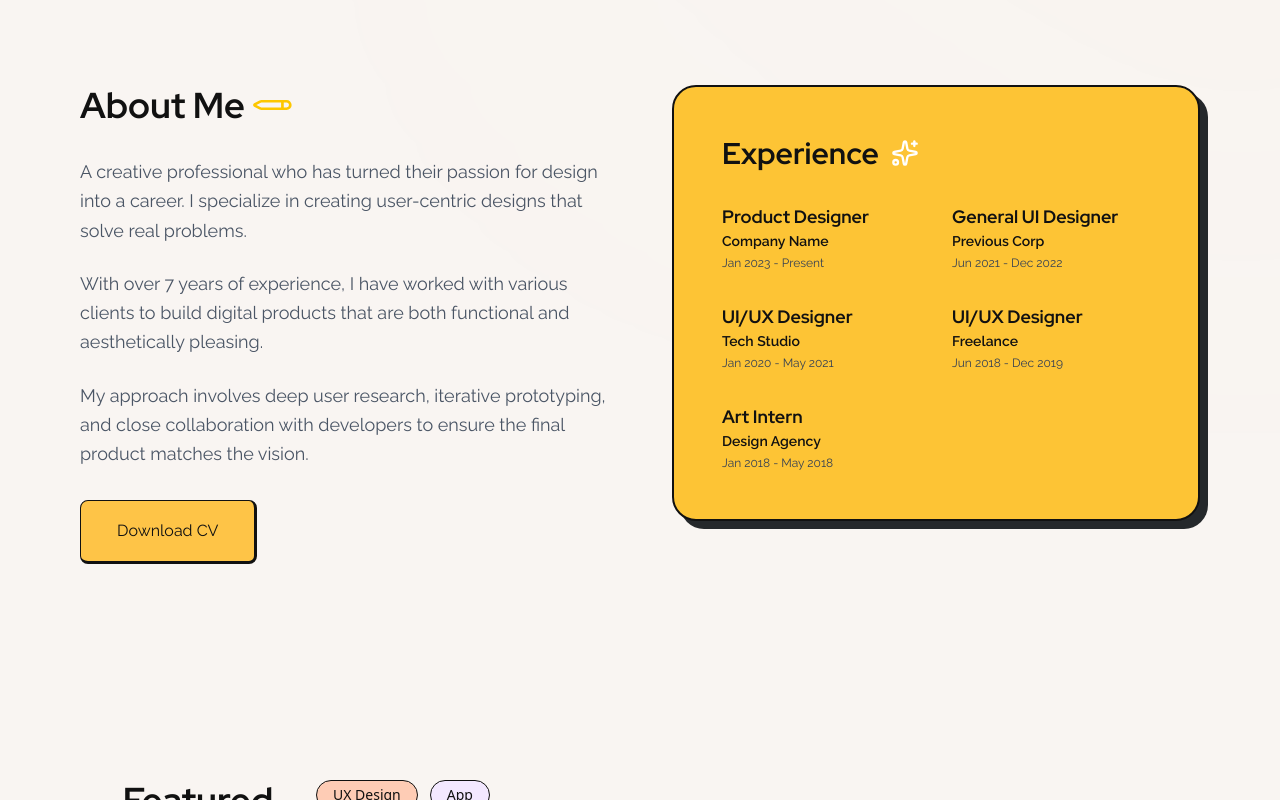
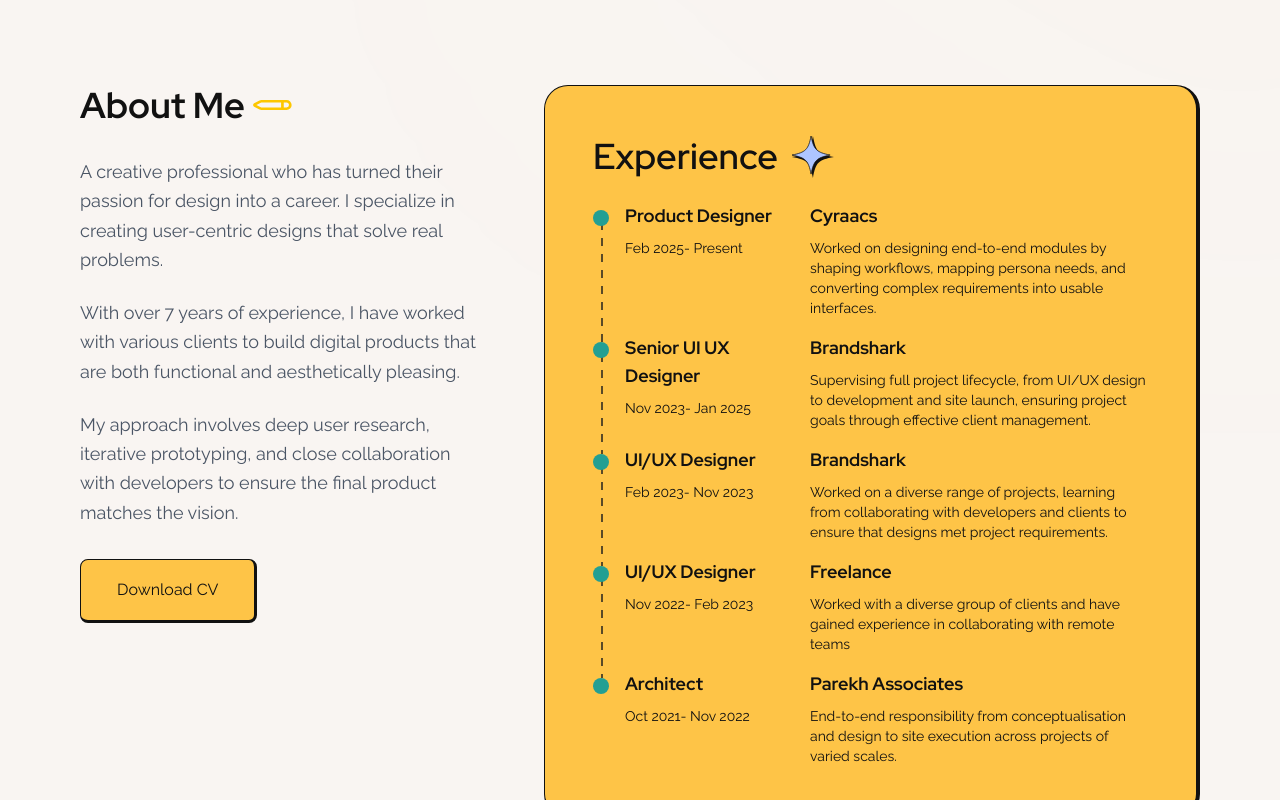
Before and after one commit to Viraj-10/diyalee-portfolio, a React (Vite) app: page / in a window 1280 px wide. Shown: the part 1600-2400 px from the top of the page. Built offline with nearby package versions, Linux system fonts and the light colour scheme.

Commit message:
fix: experince part

```diff
--- a/src/components/sections/About.tsx
+++ b/src/components/sections/About.tsx
@@ -1,50 +1,36 @@
-import React from 'react';
-import { Section } from '../ui/Section';
-import { Button } from '../ui/Button';
-import { Pencil, Sparkles } from 'lucide-react';
-
-const ExperienceItem: React.FC<{
-    role: string;
-    company: string;
-    period: string;
-}> = ({ role, company, period }) => (
-    <div className="mb-6 last:mb-0">
-        <h4 className="font-bold text-lg">{role}</h4>
-        <p className="text-sm font-semibold mb-1">{company}</p>
-        <p className="text-xs text-gray-700">{period}</p>
-    </div>
-);
+import React from "react";
+import { Section } from "../ui/Section";
+import { Button } from "../ui/Button";
+import { Pencil } from "lucide-react";
+import { EXPERIENCES } from "#src/consts";
+import Sparkles from "#src/assets/experince.svg";
+import { ExperienceContainer } from "#src/components/ui/Experince";
 
 export const About: React.FC = () => {
-    const experiences = [
-        { role: 'Product Designer', company: 'Company Name', period: 'Jan 2023 - Present' },
-        { role: 'General UI Designer', company: 'Previous Corp', period: 'Jun 2021 - Dec 2022' },
-        { role: 'UI/UX Designer', company: 'Tech Studio', period: 'Jan 2020 - May 2021' },
-        { role: 'UI/UX Designer', company: 'Freelance', period: 'Jun 2018 - Dec 2019' },
-        { role: 'Art Intern', company: 'Design Agency', period: 'Jan 2018 - May 2018' },
-    ];
-
   return (
     <Section className="py-24" id="about">
       <div className="flex flex-col lg:flex-row gap-16">
         {/* Left: About Me */}
-                <div className="flex-1">
+        <div className="flex-1 grow-25">
           <h2 className="text-4xl font-bold mb-8 flex items-center gap-3">
             About Me
             <Pencil className="text-yellow-400 rotate-45" size={32} />
           </h2>
           <div className="space-y-6 text-gray-600 text-lg leading-relaxed">
             <p>
-                            A creative professional who has turned their passion for design into a career.
-                            I specialize in creating user-centric designs that solve real problems.
+              A creative professional who has turned their passion for design
+              into a career. I specialize in creating user-centric designs that
+              solve real problems.
             </p>
             <p>
-                            With over 7 years of experience, I have worked with various clients to build
-                            digital products that are both functional and aesthetically pleasing.
+              With over 7 years of experience, I have worked with various
+              clients to build digital products that are both functional and
+              aesthetically pleasing.
             </p>
             <p>
-                            My approach involves deep user research, iterative prototyping, and close
-                            collaboration with developers to ensure the final product matches the vision.
+              My approach involves deep user research, iterative prototyping,
+              and close collaboration with developers to ensure the final
+              product matches the vision.
             </p>
           </div>
           <div className="mt-8">
@@ -53,18 +39,14 @@ export const About: React.FC = () => {
         </div>
 
         {/* Right: Experience Card */}
-                <div className="flex-1">
-                    <div className="bg-yellow rounded-3xl p-8 md:p-12 shadow-[8px_8px_0px_0px_rgba(37,40,43,1)] border-2 border-dark relative">
-                        <h3 className="text-3xl font-bold mb-8 flex items-center gap-3">
+        <div className="flex-1 grow-41">
+          <div className="bg-primary-300 rounded-3xl p-12 border-dark border-t-[0.5px] border-l-[0.5px] border-b-[4.5px] border-r-[4.5px]  relative">
+            <h3 className="text-4xl font-semibold mb-6 flex items-center">
               Experience
-                            <Sparkles className="text-white" size={28} />
+              <img src={Sparkles} alt="Sparkles" className="ml-3 w-11 h-11" />
             </h3>
 
-                        <div className="grid md:grid-cols-2 gap-x-8 gap-y-2">
-                            {experiences.map((exp, index) => (
-                                <ExperienceItem key={index} {...exp} />
-                            ))}
-                        </div>
+            <ExperienceContainer experiences={EXPERIENCES} />
           </div>
         </div>
       </div>
--- /dev/null
+++ b/src/components/ui/Experince.tsx
@@ -0,0 +1,84 @@
+import React from "react";
+
+// Individual Experience Item Component
+const ExperienceItem = ({
+  designation,
+  company,
+  period,
+  description,
+  isLast = false,
+}) => {
+  return (
+    <div className="relative flex gap-4">
+      {/* Timeline Line and Dot */}
+      <div className="relative flex flex-col items-center w-4 shrink-0">
+        {/* Dot */}
+        <div className="w-4 h-4 rounded-full bg-green-300 z-10 mt-2"></div>
+
+        {/* Dotted Line */}
+
+        {/* Dashed Line using SVG - extends from bottom of dot to next dot */}
+        {!isLast && (
+          <div className="absolute left-1/2 transform -translate-x-1/2 w-0 top-5 -bottom-2">
+            <svg
+              width="2"
+              height="100%"
+              className="absolute top-0 left-0"
+              preserveAspectRatio="none"
+            >
+              <line
+                x1="1"
+                y1="0"
+                x2="1"
+                y2="100%"
+                className="stroke-dotted-border"
+                strokeWidth="2"
+                vectorEffect="non-scaling-stroke"
+                strokeDasharray="8 8"
+              />
+            </svg>
+          </div>
+        )}
+      </div>
+
+      {/* Content */}
+      <div className={`flex-1 ${isLast ? "" : "pb-4"}`}>
+        <div className="flex flex-row gap-4">
+          {/* Left Column - Designation and Period */}
+          <div className="flex-1">
+            <h3 className="text-lg font-bold mb-2">{designation}</h3>
+            <p className="text-sm">{period}</p>
+          </div>
+
+          {/* Right Column - Company and Description */}
+          <div className="flex-2">
+            <h4 className="text-lg font-bold  mb-2">{company}</h4>
+            <p className="text-sm">{description}</p>
+          </div>
+        </div>
+      </div>
+    </div>
+  );
+};
+
+// Main Experience Container Component
+const ExperienceContainer = ({ experiences }) => {
+  return (
+    <div className="w-full max-w-6xl">
+      <div className="space-y-0">
+        {experiences.map((exp, index) => (
+          <ExperienceItem
+            key={exp.designation}
+            designation={exp.designation}
+            company={exp.company}
+            period={exp.period}
+            description={exp.description}
+            isLast={index === experiences.length - 1}
+          />
+        ))}
+      </div>
+    </div>
+  );
+};
+
+export { ExperienceContainer, ExperienceItem };
--- a/src/consts.ts
+++ b/src/consts.ts
@@ -1,17 +1,58 @@
 export const SERVICES = [
   {
     title: "Product Design & System Thinking",
-        description: "I create scalable designs, refine workflows, build design systems, and work with PMs and engineers to improve usability and overall product experience.",
+    description:
+      "I create scalable designs, refine workflows, build design systems, and work with PMs and engineers to improve usability and overall product experience.",
     icon: "src/assets/service-icon-1.svg",
   },
   {
     title: "UI/UX Design & Web Development",
-        description: "I design intuitive user interfaces tailored to your needs, using research, wireframing, and usability testing to ensure a seamless user journey.",
+    description:
+      "I design intuitive user interfaces tailored to your needs, using research, wireframing, and usability testing to ensure a seamless user journey.",
     icon: "src/assets/service-icon-2.svg",
   },
   {
     title: "Branding & Identity Development",
-        description: "I create cohesive brand identities through logo design, color palettes, typography, and brand guidelines for consistent branding across platforms.",
+    description:
+      "I create cohesive brand identities through logo design, color palettes, typography, and brand guidelines for consistent branding across platforms.",
     icon: "src/assets/service-icon-3.svg",
   },
-]
+];
+
+export const EXPERIENCES = [
+  {
+    designation: "Product Designer",
+    company: "Cyraacs",
+    period: "Feb 2025- Present",
+    description:
+      "Worked on designing end-to-end modules by shaping workflows, mapping persona needs, and converting complex requirements into usable interfaces.",
+  },
+  {
+    designation: "Senior UI UX Designer",
+    company: "Brandshark",
+    period: "Nov 2023- Jan 2025",
+    description:
+      "Supervising full project lifecycle, from UI/UX design to development and site launch, ensuring project goals through effective client management.",
+  },
+  {
+    designation: "UI/UX Designer",
+    company: "Brandshark",
+    period: "Feb 2023- Nov 2023",
+    description:
+      "Worked on a diverse range of projects, learning from collaborating with developers and clients to ensure that designs met project requirements.",
+  },
+  {
+    designation: "UI/UX Designer",
+    company: "Freelance",
+    period: "Nov 2022- Feb 2023",
+    description:
+      "Worked with a diverse group of clients and have gained experience in collaborating with remote teams ",
+  },
+  {
+    designation: "Architect",
+    company: "Parekh Associates",
+    period: "Oct 2021- Nov 2022",
+    description:
+      "End-to-end responsibility from conceptualisation and design to site execution across projects of varied scales.",
+  },
+];
--- a/src/index.css
+++ b/src/index.css
@@ -23,7 +23,7 @@
   --color-primary-50: #F9F5F2;
   --color-primary-100: #FAF3E1;
   --color-primary-200: #FFE9B9;
-  --color-primary-300: ##FEC447;
+  --color-primary-300: #FEC447;
 
   /* Secondary Colors */
   --color-secondary-50: #DDE5FF;
@@ -44,7 +44,8 @@
   --color-green-50: #C5EDEA;
   --color-green-100: #8ECAC2;
   --color-green-200: #5FD1C6;
-  --color-green-300: #0A7373;
+  --color-green-300: #239F93;
+  --color-green-400: #0A7373;
 
 
   /* Orange Colors */
@@ -57,8 +58,11 @@
   /* Header Specific Colors */
   --color-header-bg: #FEC447;
   --color-header-border: #DAA93F;
+
+
   --color-btn-bg: #FAF3EB;
   --color-btn-border: #111111;
+  --color-dotted-border:#594A27;
   --color-secondary: #FAF3E1;
 
 
```
Also changed, not shown: src/assets/experince.svg (added). Lines whose indentation alone changed are shown as unchanged.
